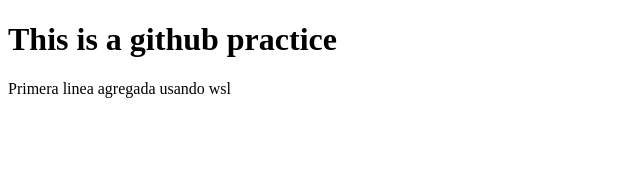
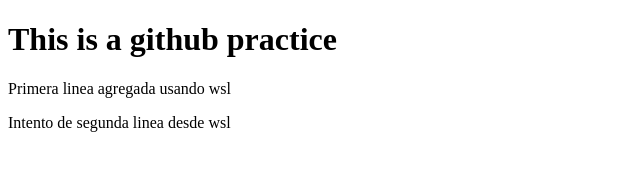
Before and after one commit to PerezEnrique/github-practice, a plain HTML site: page index.html in a window 1280 px wide. Shown: the whole page, without its empty margins (0-640 px from the left). Drawn offline with Linux system fonts and the light colour scheme.

Commit message:
intento de segunda linea desde wsl

```diff
--- a/index.html
+++ b/index.html
@@ -9,5 +9,6 @@
 	<body>
 		<h1>This is a github practice</h1>
 		<p>Primera linea agregada usando wsl</p>
+		<p>Intento de segunda linea desde wsl</p>
 	</body>
 </html>
```
